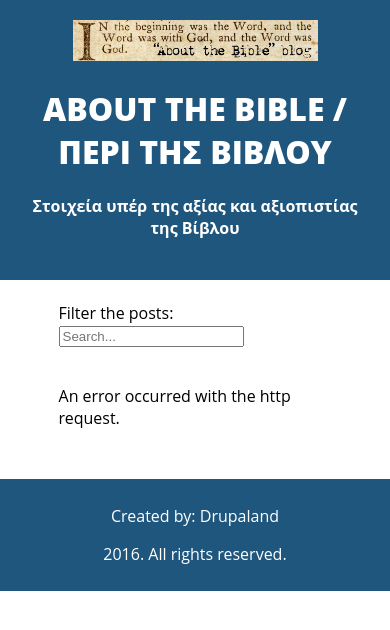
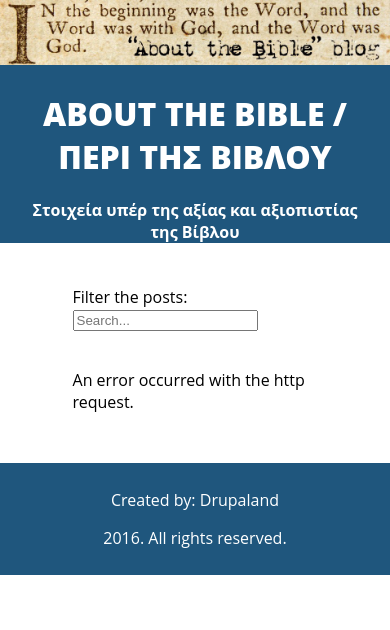
Before and after one commit to Vagelis-Prokopiou/peribiblicumApp, a website: page www/index.html in a window 390 px wide. Drawn offline with Linux system fonts and the light colour scheme; no server answers.

Commit message:
Theming updates in header

```diff
--- a/www/index.html
+++ b/www/index.html
@@ -19,11 +19,11 @@
 
 <body ng-app="MyApp">
 <header class="header">
-    <div class="logo">
-        <img ng-src="img/logo.png" alt="Peribiblicum">
+    <img ng-src="img/logo.png" alt="Peribiblicum">
+    <div class="branding">
+        <h1><a href="https://peribiblicum.wordpress.com/">ABOUT THE BIBLE / ΠΕΡΙ ΤΗΣ ΒΙΒΛΟΥ</a></h1>
+        <h4>Στοιχεία υπέρ της αξίας και αξιοπιστίας της Βίβλου</h4>
     </div>
-    <h1><a href="https://peribiblicum.wordpress.com/">ABOUT THE BIBLE / ΠΕΡΙ ΤΗΣ ΒΙΒΛΟΥ</a></h1>
-    <h4>Στοιχεία υπέρ της αξίας και αξιοπιστίας της Βίβλου</h4>
 </header>
 
 <div class="container">
--- a/www/sass/index.scss
+++ b/www/sass/index.scss
@@ -2,11 +2,11 @@ $blue: #1f567d;
 $white: #fff;
 
 * {
-  -webkit-tap-highlight-color: rgba(0, 0, 0, 0); /* make transparent link selection, adjust last value opacity 0 to 1.0 */
+  -webkit-tap-highlight-color: rgba(0, 0, 0, 0);
   box-sizing: border-box;
 }
 
-html, body {
+body {
   padding: 0;
   margin: 0;
   font-family: "Open Sans", Helvetica, Arial, sans-serif;
@@ -41,8 +41,12 @@ a {
   }
 }
 
+.container {
+  padding: 0 20px;
+}
+
 .header {
-  padding: 20px;
+  //padding: 20px;
   background-color: $blue;
   a {
     color: $white;
@@ -52,13 +56,12 @@ a {
     max-width: 100%;
     height: auto;
   }
-  .logo {
-    width: 70%;
-    margin: 0 auto;
+  .branding {
+    padding: 0 20px;
   }
 }
 
-.main {
+main {
   width: 70%;
   margin: 0 auto;
   background-color: #fff;
```
Also changed, not shown: www/css/index.css.
